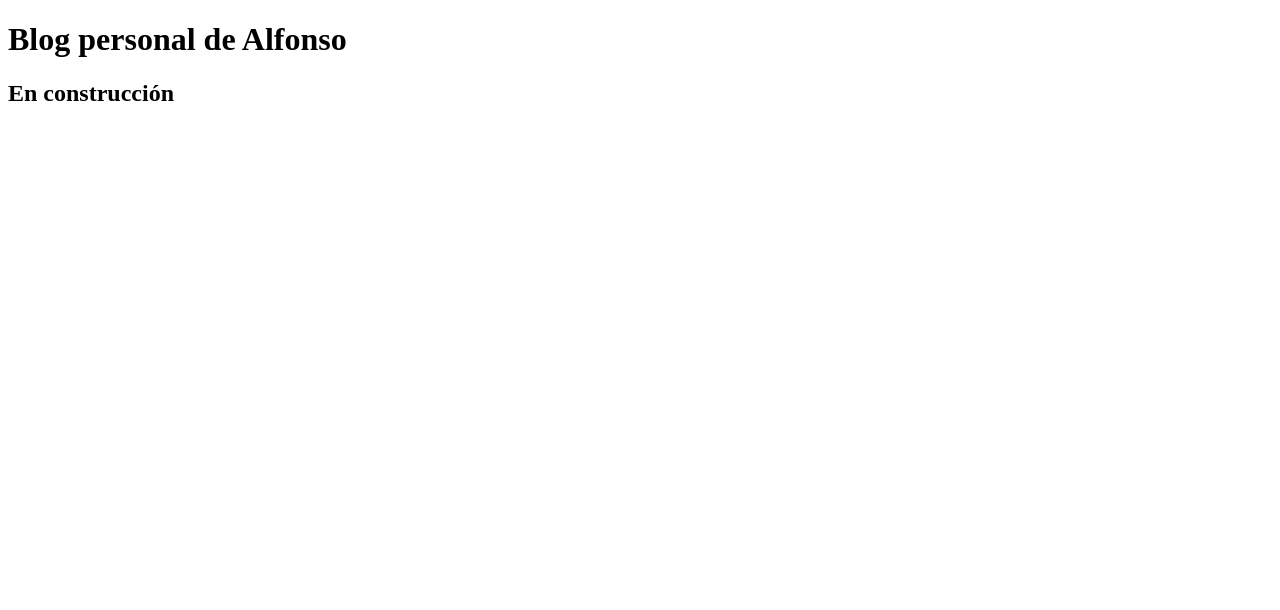
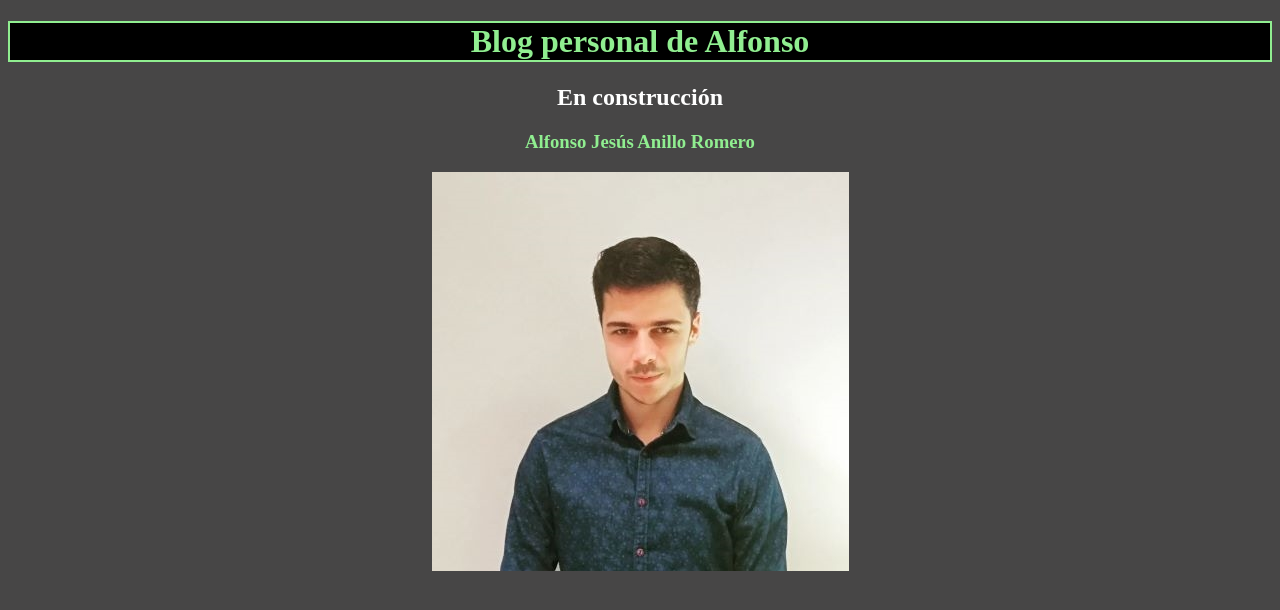
Before and after one commit to aanillo/aanillo.github.io, a plain HTML site: page docs/index.html in a window 1280 px wide. Drawn offline with Linux system fonts and the light colour scheme.

Commit message:
css añadido

```diff
--- a/docs/index.html
+++ b/docs/index.html
@@ -3,10 +3,17 @@
 <head>
     <meta charset="UTF-8">
     <meta name="viewport" content="width=device-width, initial-scale=1.0">
-    <title>Document</title>
+    <link rel="stylesheet" href="style.css">
+    <title>Página personal</title>
 </head>
 <body>
     <h1>Blog personal de Alfonso</h1>
     <h2>En construcción</h2>
+    <h3>Alfonso Jesús Anillo Romero</h3>
+
+    <div class="divImg">
+        <img src="/media/foto.jpg" alt="Foto personal">
+    </div>
+
 </body>
 </html>
--- /dev/null
+++ b/docs/style.css
@@ -0,0 +1,27 @@
+body {
+    background-color: rgb(71, 70, 70);
+    color: white;
+    text-align: center;
+}
+
+h1{
+    border: 2px solid lightgreen;
+    color: lightgreen;
+    background-color: black;
+}
+
+
+h3 {
+    color: lightgreen;
+}
+
+.container {
+    display: flex;
+    justify-content: center;
+    align-items: center;
+}
+
+img {
+    max-width: 100%;
+    height: auto;
+}
```
Also changed, not shown: media/foto.jpg (added).
